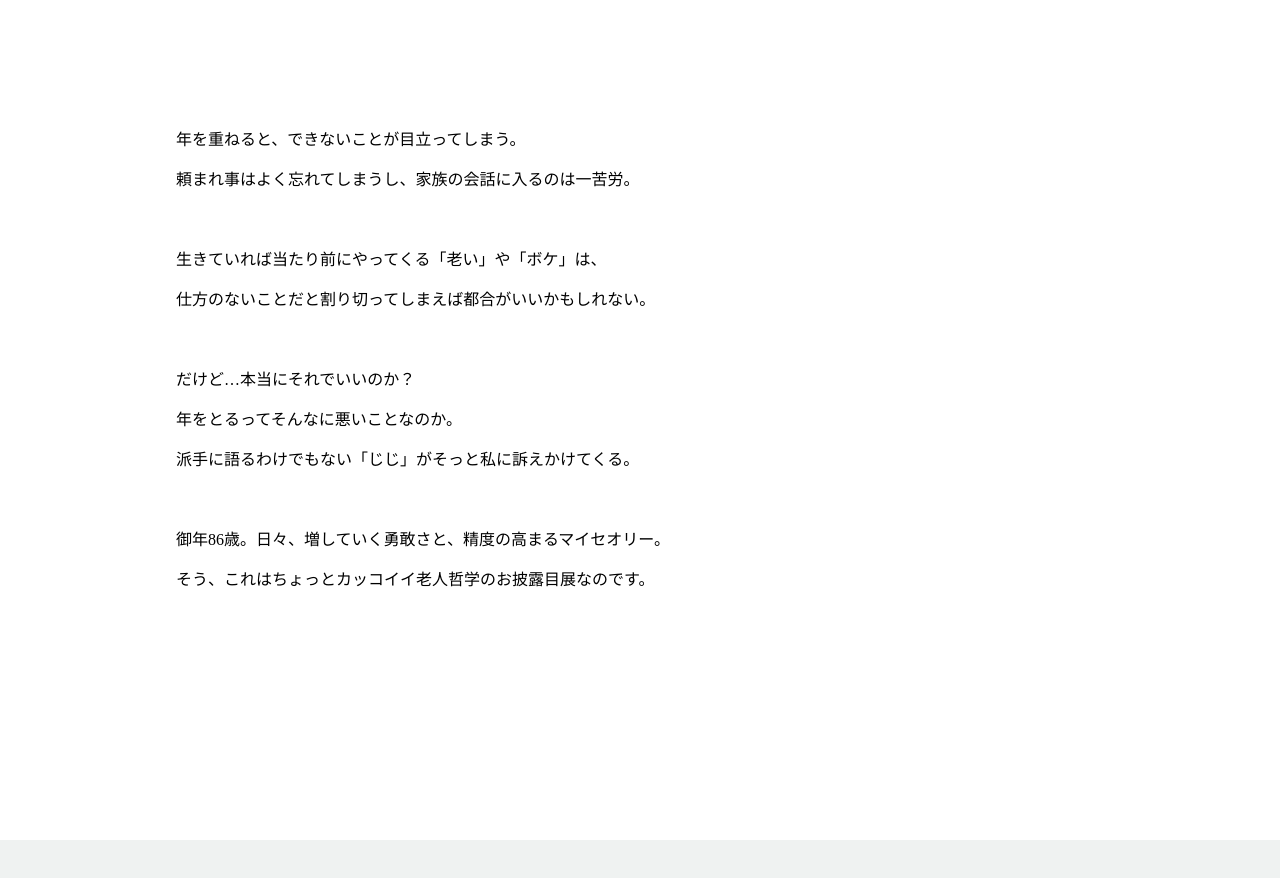
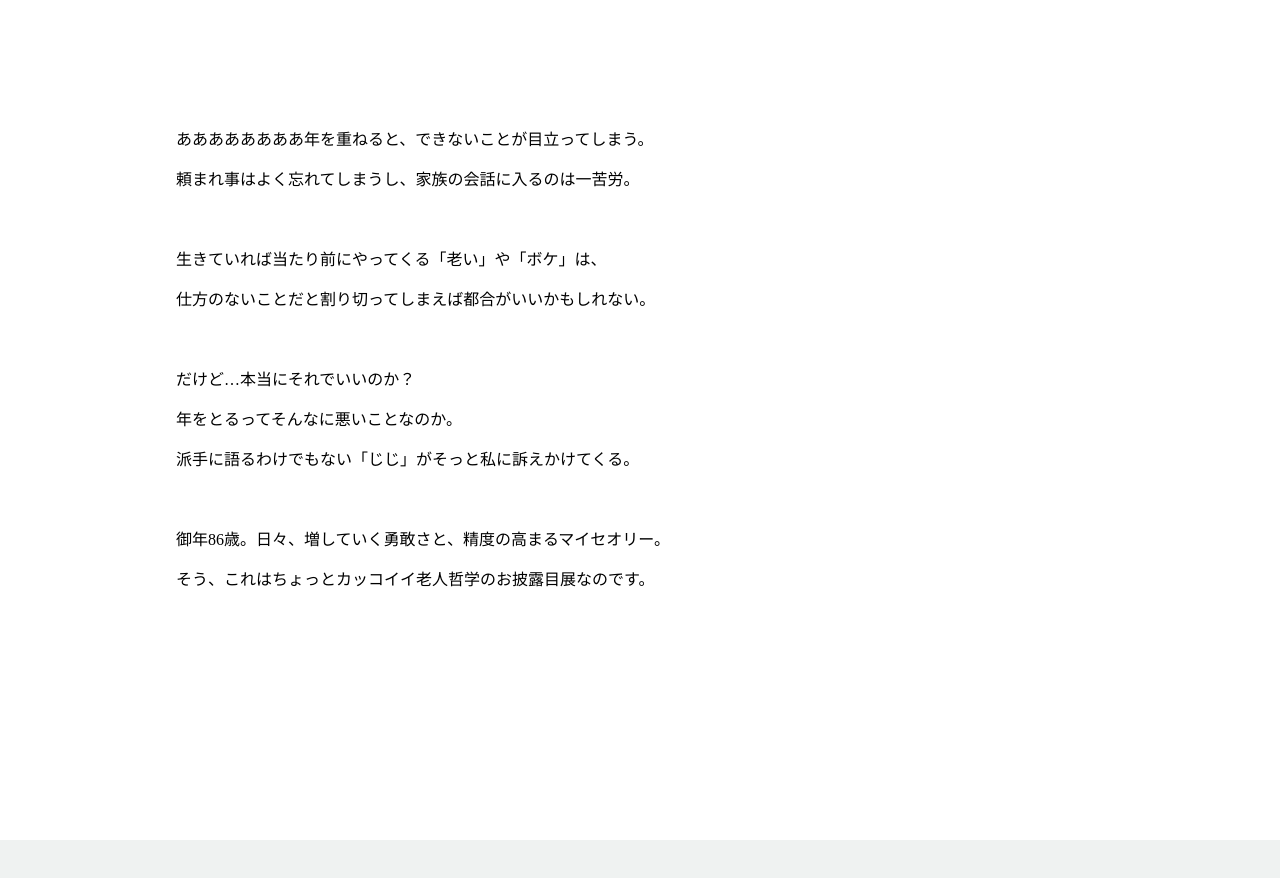
Before and after one commit to marieooq/jiji-kami, a plain HTML site: page index.html in a window 1280 px wide. Shown: the part 920-1798 px from the top of the page. Drawn offline with nearby package versions, Linux system fonts and the light colour scheme.

Commit message:
<div class="box-inner"><p>の文言に「あああああああ」を加えました。

```diff
--- a/index.html
+++ b/index.html
@@ -67,7 +67,7 @@
 
             <div class="box-inner">
 
-                <p>年を重ねると、できないことが目立ってしまう。<br>
+                <p>ああああああああ年を重ねると、できないことが目立ってしまう。<br>
 頼まれ事はよく忘れてしまうし、家族の会話に入るのは一苦労。<br>
 <br>
 生きていれば当たり前にやってくる「老い」や「ボケ」は、<br>
```
